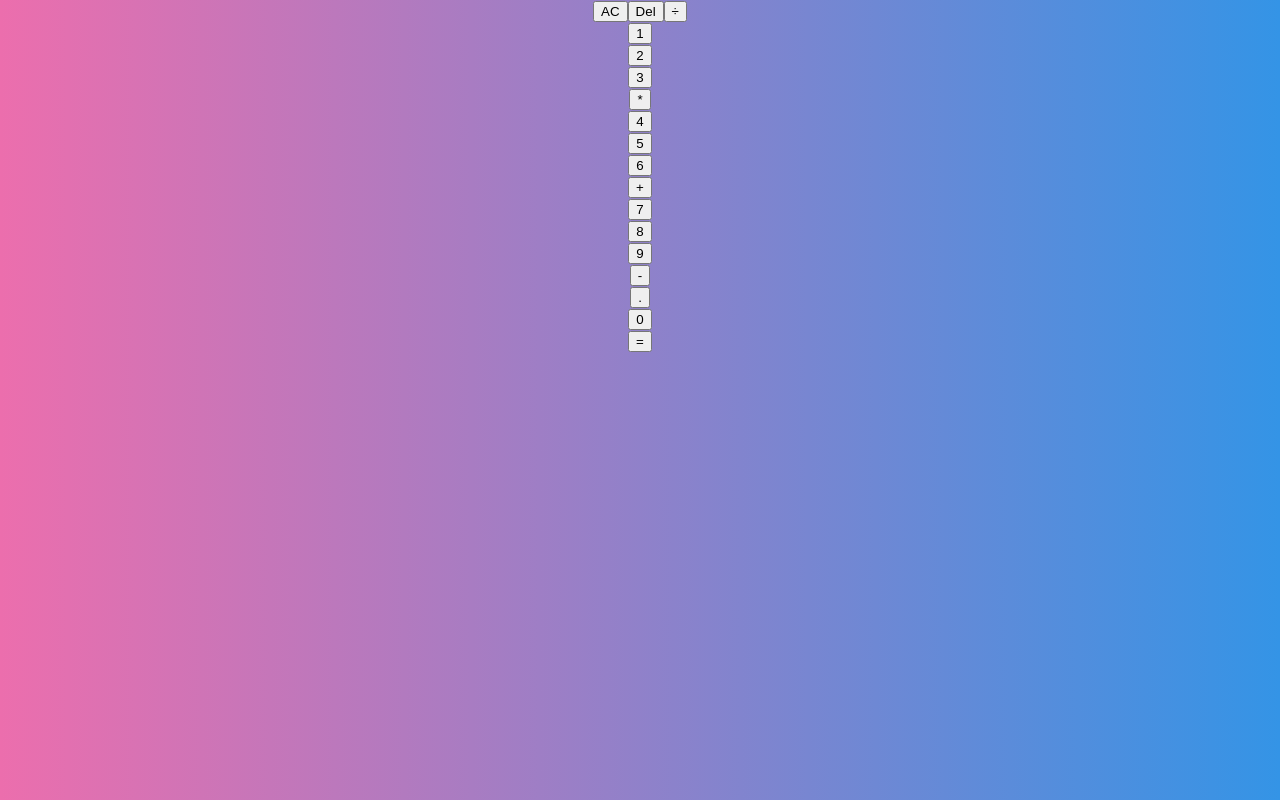
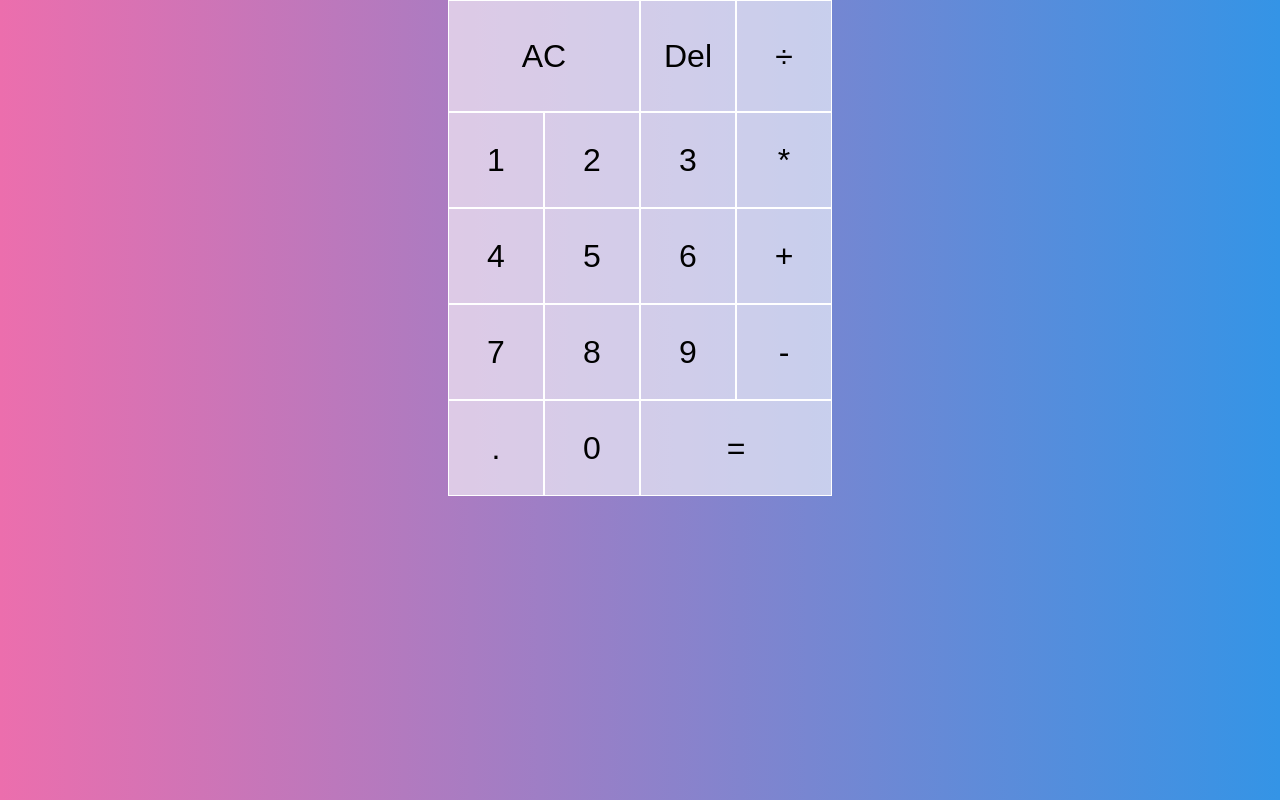
Before and after one commit to M-Hafez22/react-calculator, a React (Create React App) app: page / in a window 1280 px wide. Built offline with nearby package versions, Linux system fonts and the light colour scheme.

Commit message:
💄 Style number pad

```diff
--- a/src/App.css
+++ b/src/App.css
@@ -1,3 +1,28 @@
-.App {
+.Calc {
   text-align: center;
 }
+
+.numberpad {
+  display: grid;
+  justify-content: center;
+  grid-template-columns: repeat(4, 6rem);
+  grid-template-rows: minmax(7rem, auto) repeat(4, 6rem);
+  border-radius: 0 0 20px 20px;
+}
+
+.span-two {
+  grid-column: span 2;
+}
+
+.Calc > .numberpad > button {
+  cursor: pointer;
+  font-size: 2em;
+  border: 1px solid #fff;
+  outline: none;
+  background-color: rgba(255, 255, 255, 0.6);
+}
+
+.Calc > .numberpad > button:hover,
+.Calc > .numberpad > button:focus {
+  background-color: rgba(255, 255, 255, 0.9);
+}
--- a/src/App.js
+++ b/src/App.js
@@ -5,10 +5,10 @@ import "./App.css"
 
 function App() {
   return (
-    <div className="App">
+    <div className="Calc">
       <div className="output"></div>
       <div className="numberpad">
-        <button>AC</button>
+        <button className="span-two">AC</button>
         <button>Del</button>
         <OperatorButton operator="÷" />
         <DigitButton digit="1" />
@@ -25,7 +25,7 @@ function App() {
         <OperatorButton operator="-" />
         <DigitButton digit="." />
         <DigitButton digit="0" />
-        <button> = </button>
+        <button className="span-two"> = </button>
       </div>
     </div>
   )
--- a/src/Components/DigitButton.js
+++ b/src/Components/DigitButton.js
@@ -1,13 +1,7 @@
 import React from "react"
 
 function DigitButton({ digit }) {
-    return (
-        <div>
-            <button>
-                {digit}
-            </button>
-        </div>
-    )
+    return <button>{digit}</button>
 }
 
 export default DigitButton
```
